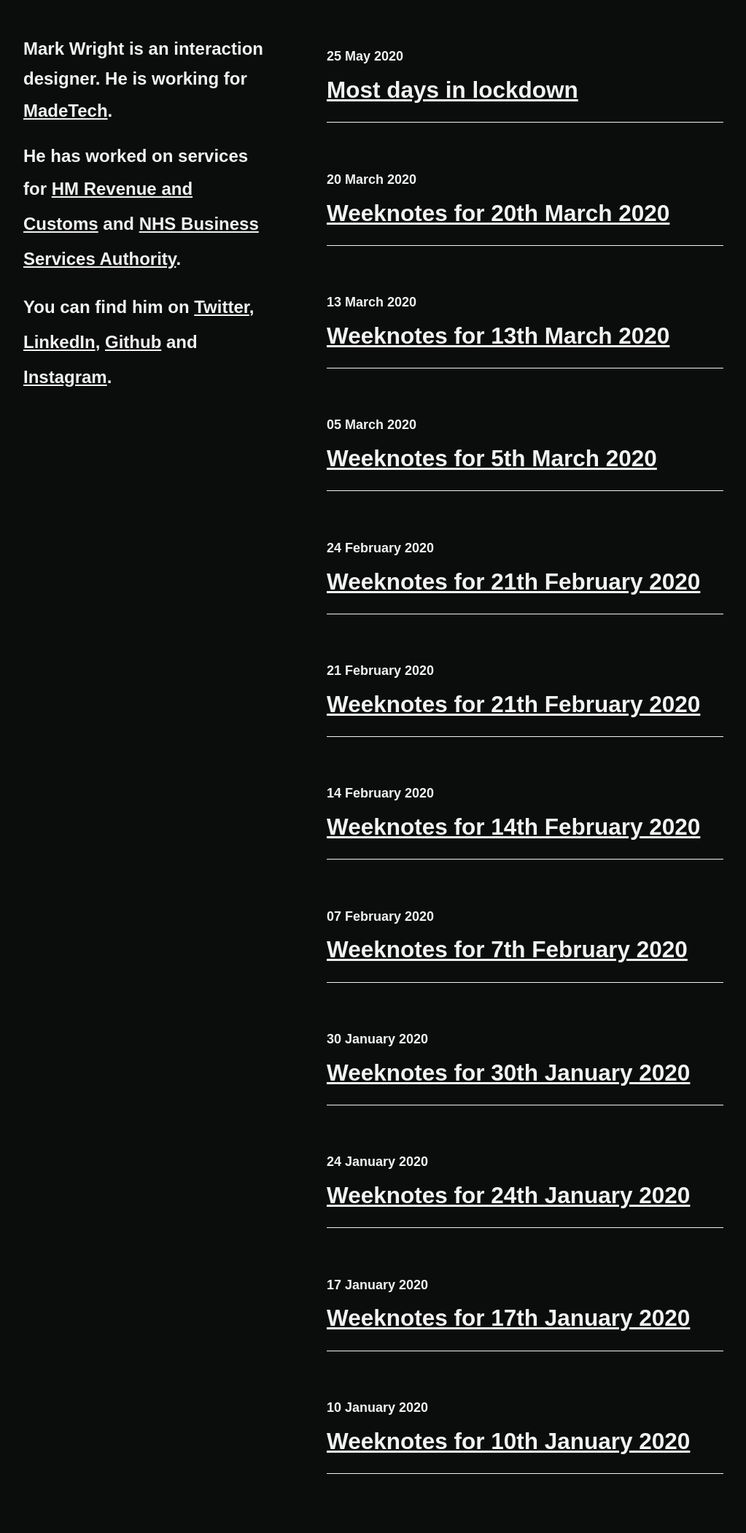
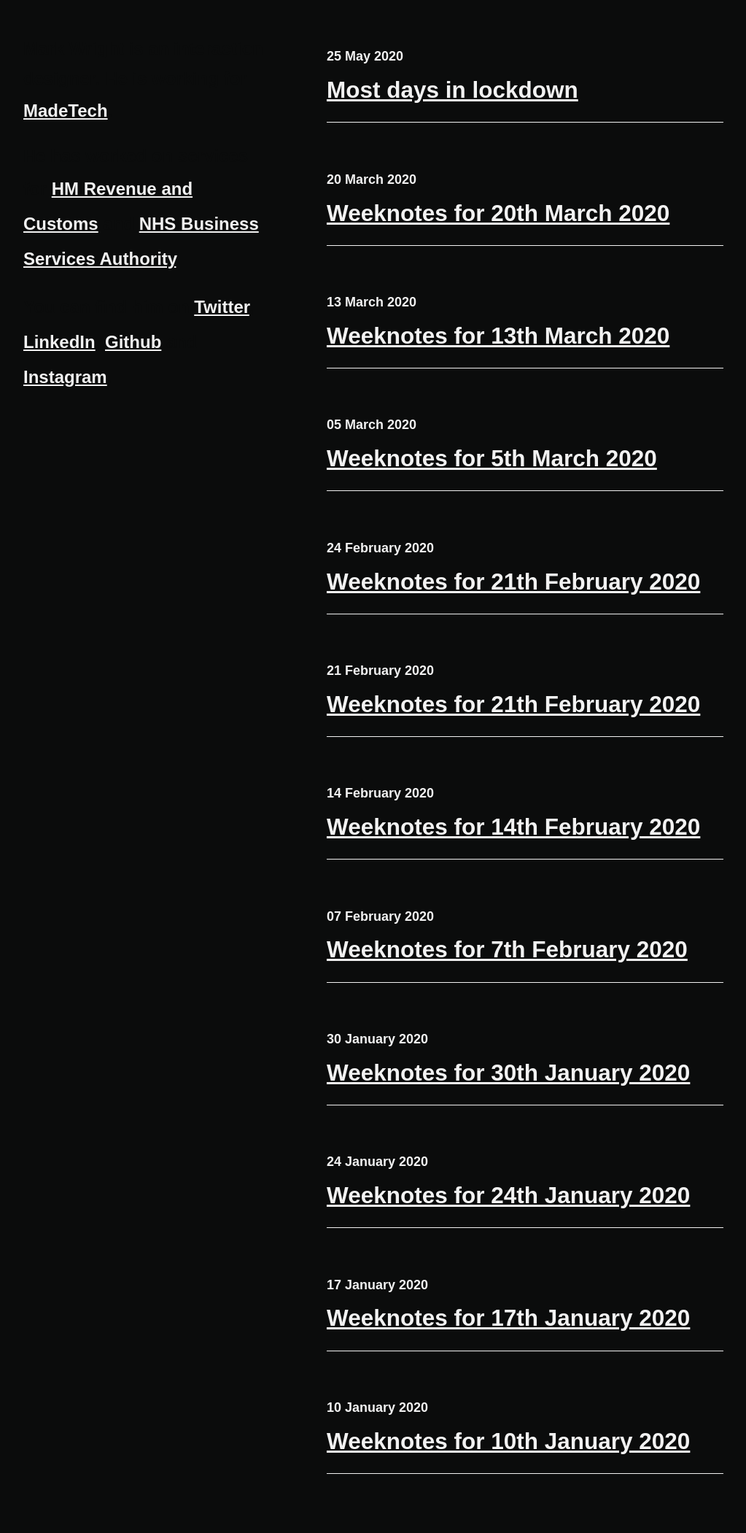
Before and after one commit to mrkwrght/mrkwrghtdotcom, a Jekyll site: the page built from index.html, in a window 1280 px wide. Shown: the whole page at 73% size, without its empty margins (128-1151 px from the left). Built offline with Jekyll 4.4.1, drawn with Linux system fonts in a browser that asks for light colours; some web fonts are replaced; the list of posts is cut into pages by our own code.

Commit message:
Update _typography.scss

```diff
--- a/_sass/_typography.scss
+++ b/_sass/_typography.scss
@@ -100,7 +100,7 @@ h6 {
   -------------- */
 
 p {
-  color: #F2F2F2;
+  color: 	#0b0c0c;
   margin: 0 0 1rem;
   line-height: 1.7em;
   font-weight: bold;
```
